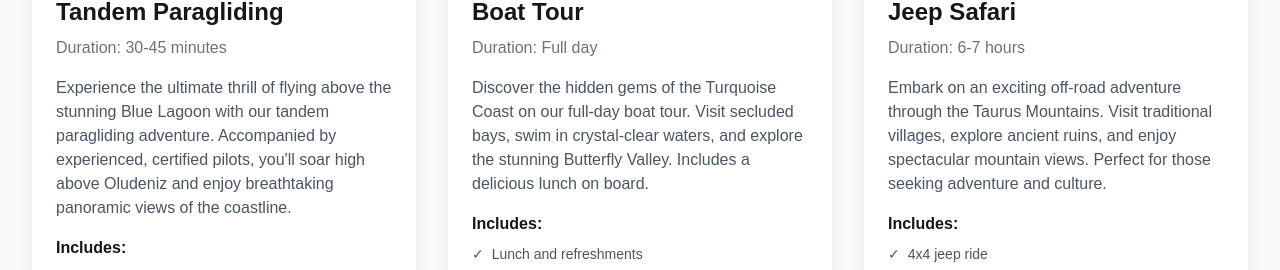
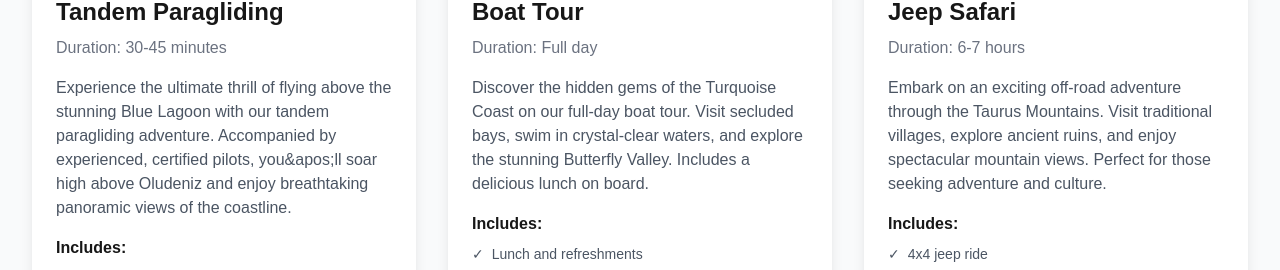
Before and after one commit to mrtandempilot/paraglidingtours, a Next.js app: page /tours in a window 1280 px wide. Shown: the part 628-898 px from the top of the page. Built offline with nearby package versions, Linux system fonts and the light colour scheme.

Commit message:
Fix ESLint error in tours page description

```diff
--- a/app/tours/page.tsx
+++ b/app/tours/page.tsx
@@ -6,7 +6,7 @@ const tours = [
     name: "Tandem Paragliding",
     price: "€75",
     duration: "30-45 minutes",
-    description: "Experience the ultimate thrill of flying above the stunning Blue Lagoon with our tandem paragliding adventure. Accompanied by experienced, certified pilots, you'll soar high above Oludeniz and enjoy breathtaking panoramic views of the coastline.",
+    description: "Experience the ultimate thrill of flying above the stunning Blue Lagoon with our tandem paragliding adventure. Accompanied by experienced, certified pilots, you&apos;ll soar high above Oludeniz and enjoy breathtaking panoramic views of the coastline.",
     includes: [
       "Professional pilot",
       "Safety equipment",
```
